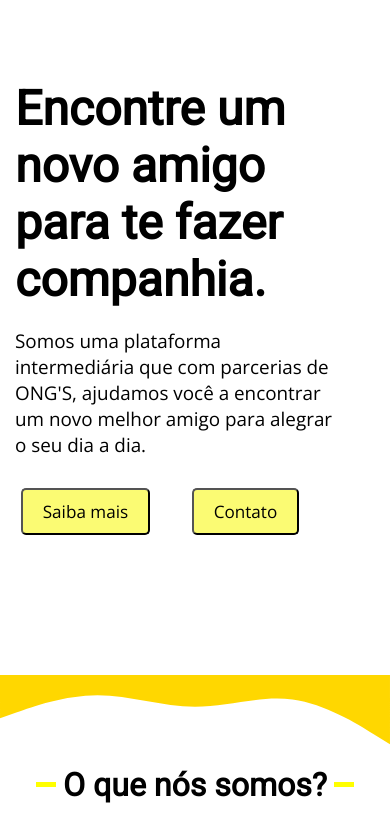
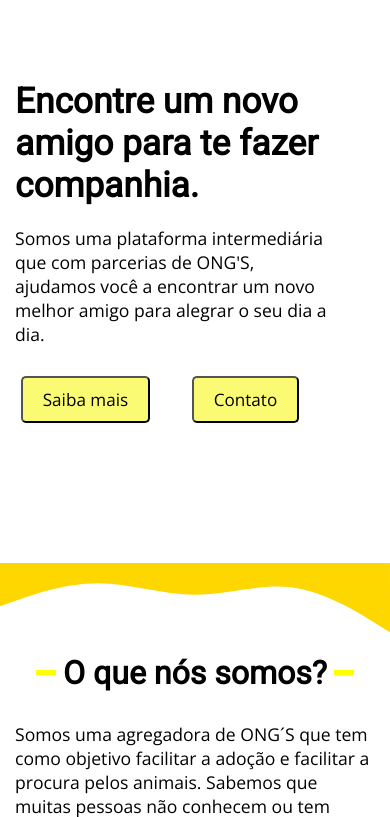
Before and after one commit to DevJR10/lovelydogs.github.io, a PHP site: page /upload/ in a window 390 px wide. Shown: the part 73-890 px from the top of the page. Run offline with PHP 8.4, Linux system fonts and the light colour scheme.

Commit message:
tamanho botao

```diff
--- a/css/home.css
+++ b/css/home.css
@@ -23,7 +23,7 @@
 .amiguinho button{
    margin-top: 30px;
    background-color:#FBFB73 ;
-   padding: 15px 30px;
+   padding: 12px 25px;
    margin-right: 30px;
    font-size: 1.07rem;
    color: black;
@@ -53,6 +53,20 @@
 
    .layout img{
       display: none;
+   }
+}
+
+@media(max-width:600px){
+   .amiguinho h1{
+      font-size: 2.2rem;
+   }
+
+   .amiguinho p{
+      font-size: 1.1rem;
+   }
+
+   .botoes-amiguinho button{
+      padding: 8px 20px;
    }
 }
 
```
